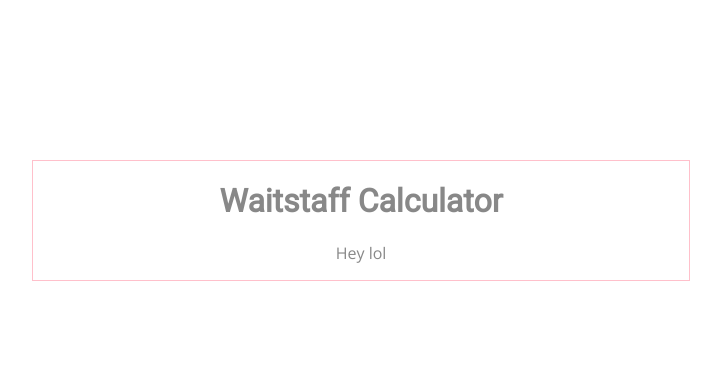
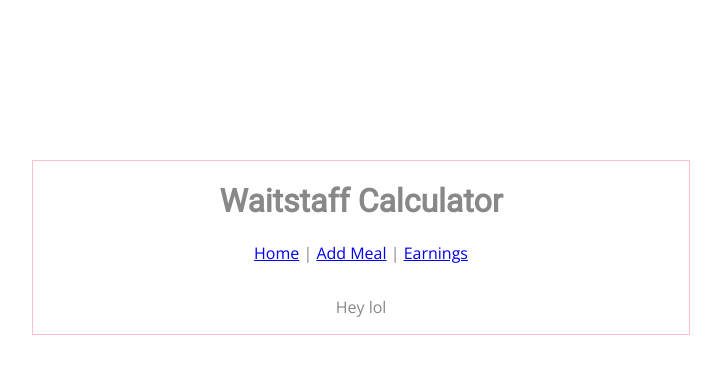
Before and after one commit to tw3080/waitstaff-calculator, a website: page index.html in a window 1280 px wide. Shown: the whole page, without its empty margins (279-1000 px from the left). Drawn offline with nearby package versions, Linux system fonts and the light colour scheme; some packages are replaced by stand-ins of ours.

Commit message:
added wrapper div around views for styling

```diff
--- a/index.html
+++ b/index.html
@@ -17,9 +17,13 @@
             <h1>Waitstaff Calculator</h1>
         </header>
         <nav>
-
+            <a ng-href="#/">Home</a> |
+            <a ng-href="#/add-meal">Add Meal</a> |
+            <a ng-href="#/earnings">Earnings</a>
         </nav>
-        <div ng-view></div>
+        <div class="wrapper">
+            <div ng-view></div>
+        </div>
     </div>
 
     <script src="node_modules/angular/angular.min.js"></script>
```
